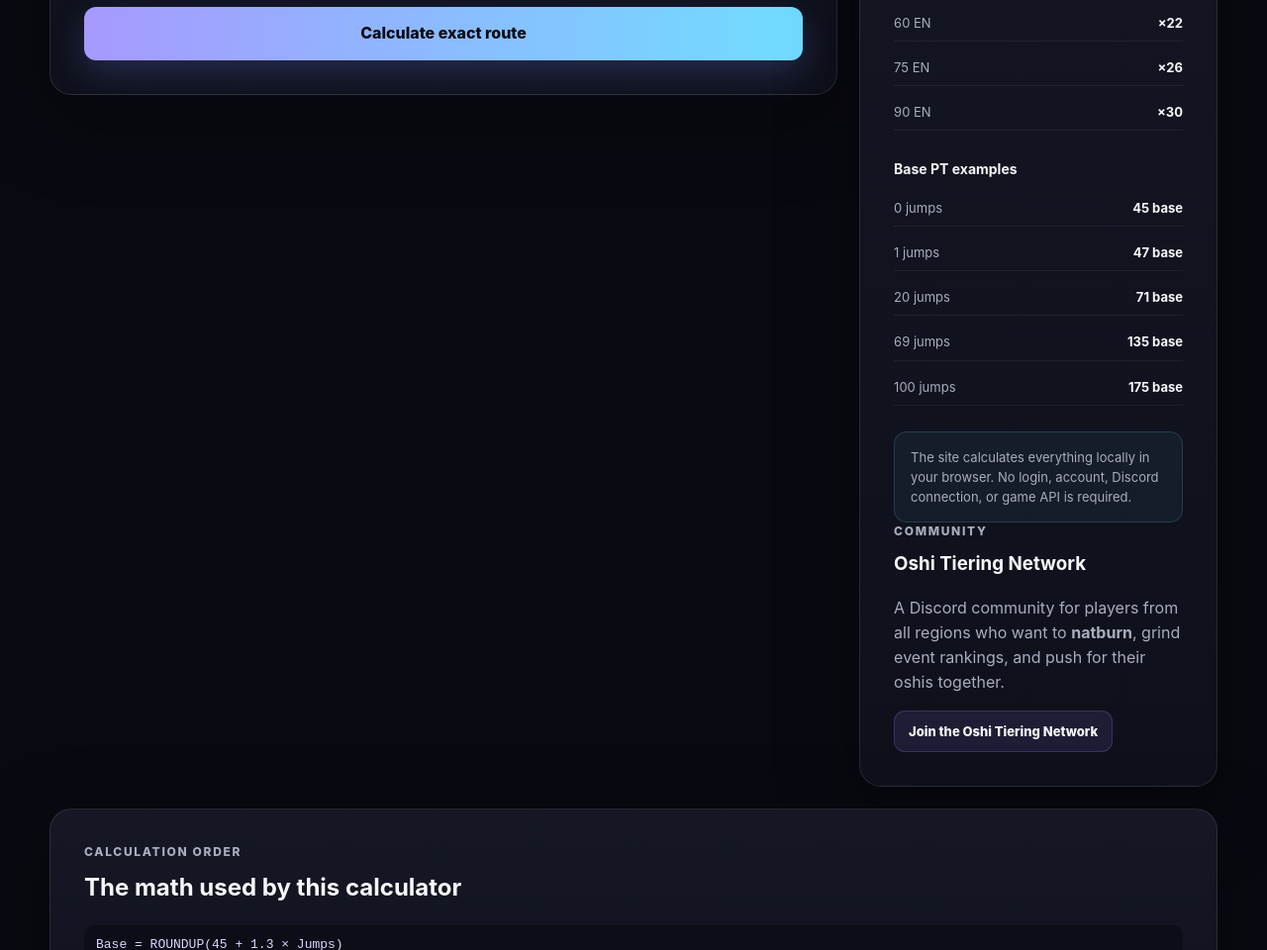
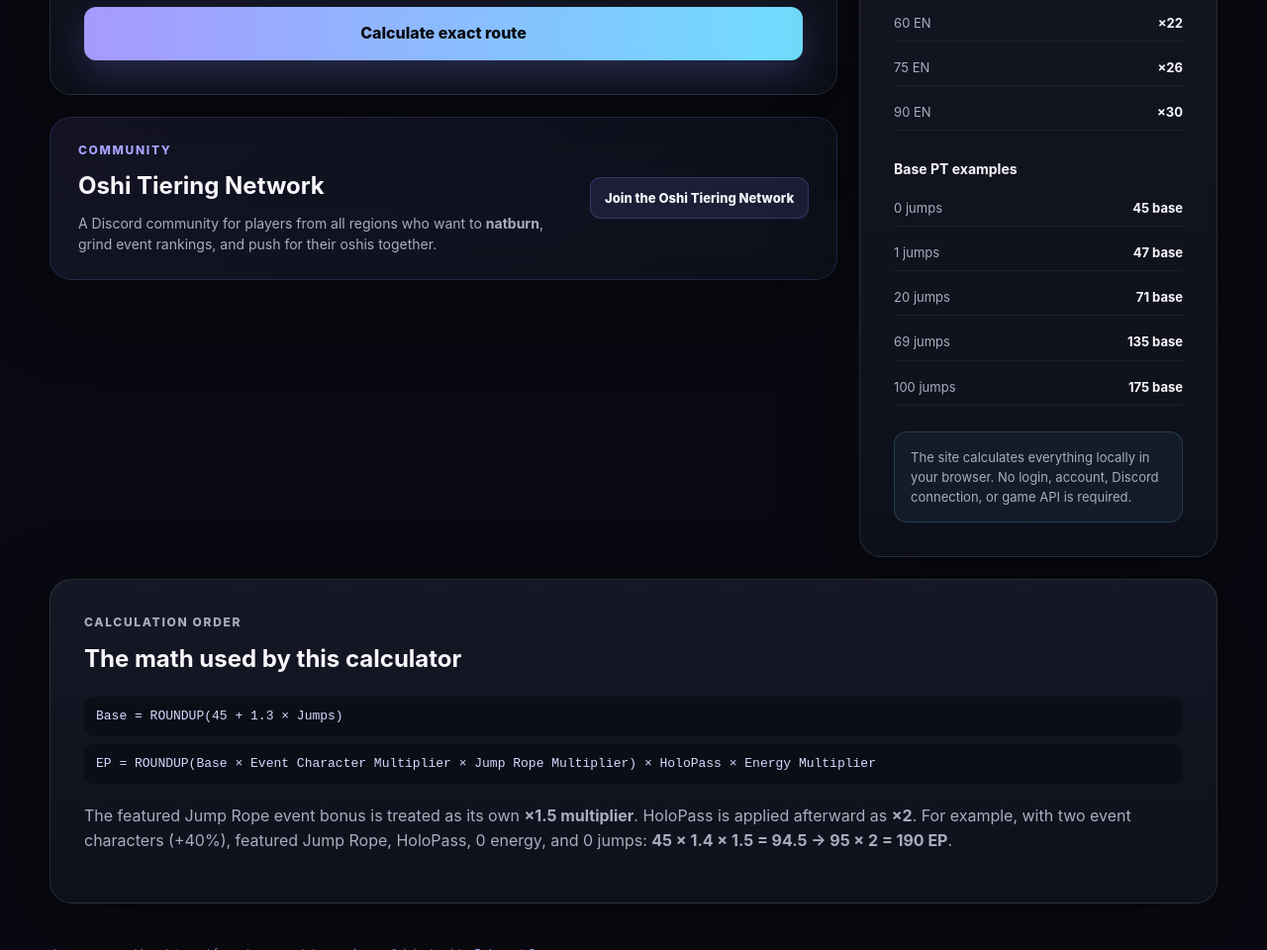
Before and after one commit to Zombeh2133/holodori-parking-calculator, a website with bundled scripts: page index.html in a window 1280 px wide. Shown: the part 944-1904 px from the top of the page at 99% size. Built offline with nearby package versions, Linux system fonts and the light colour scheme.

Commit message:
Update index.html

```diff
--- a/index.html
+++ b/index.html
@@ -45,7 +45,8 @@
     </section>
 
     <div class="app-layout">
-      <section class="card calculator-card">
+      <div class="calculator-column">
+        <section class="card calculator-card">
         <div class="card-heading">
           <div>
             <p class="eyebrow">Calculator</p>
@@ -137,7 +138,29 @@
             Calculate exact route
           </button>
         </form>
-      </section>
+        </section>
+
+        <section class="card community-card">
+          <div class="community-card-copy">
+            <p class="eyebrow">Community</p>
+            <h2>Oshi Tiering Network</h2>
+            <p>
+              A Discord community for players from all regions who want to
+              <strong>natburn</strong>, grind event rankings, and push for their
+              oshis together.
+            </p>
+          </div>
+
+          <a
+            class="discord-button community-cta"
+            href="https://discord.com/invite/ZFdzsPVWAQ"
+            target="_blank"
+            rel="noopener noreferrer"
+          >
+            Join the Oshi Tiering Network
+          </a>
+        </section>
+      </div>
 
       <aside class="card help-card">
         <p class="eyebrow">How it works</p>
@@ -163,23 +186,6 @@
           account, Discord connection, or game API is required.
         </div>
 
-        <div class="community-plug">
-          <p class="eyebrow">Community</p>
-          <h3>Oshi Tiering Network</h3>
-          <p>
-            A Discord community for players from all regions who want to
-            <strong>natburn</strong>, grind event rankings, and push for their
-            oshis together.
-          </p>
-          <a
-            class="discord-button"
-            href="https://discord.com/invite/ZFdzsPVWAQ"
-            target="_blank"
-            rel="noopener noreferrer"
-          >
-            Join the Oshi Tiering Network
-          </a>
-        </div>
       </aside>
     </div>
 
```
